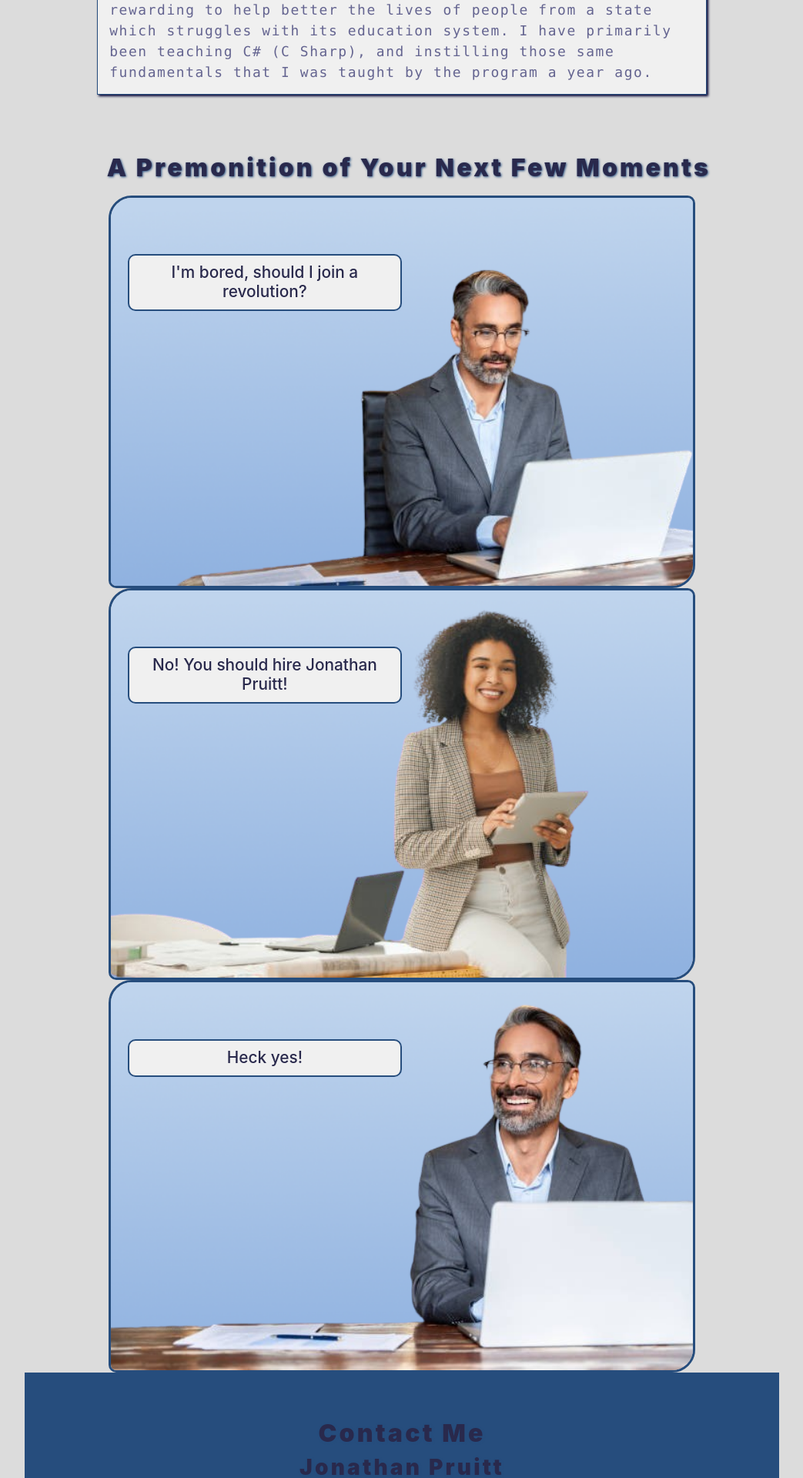
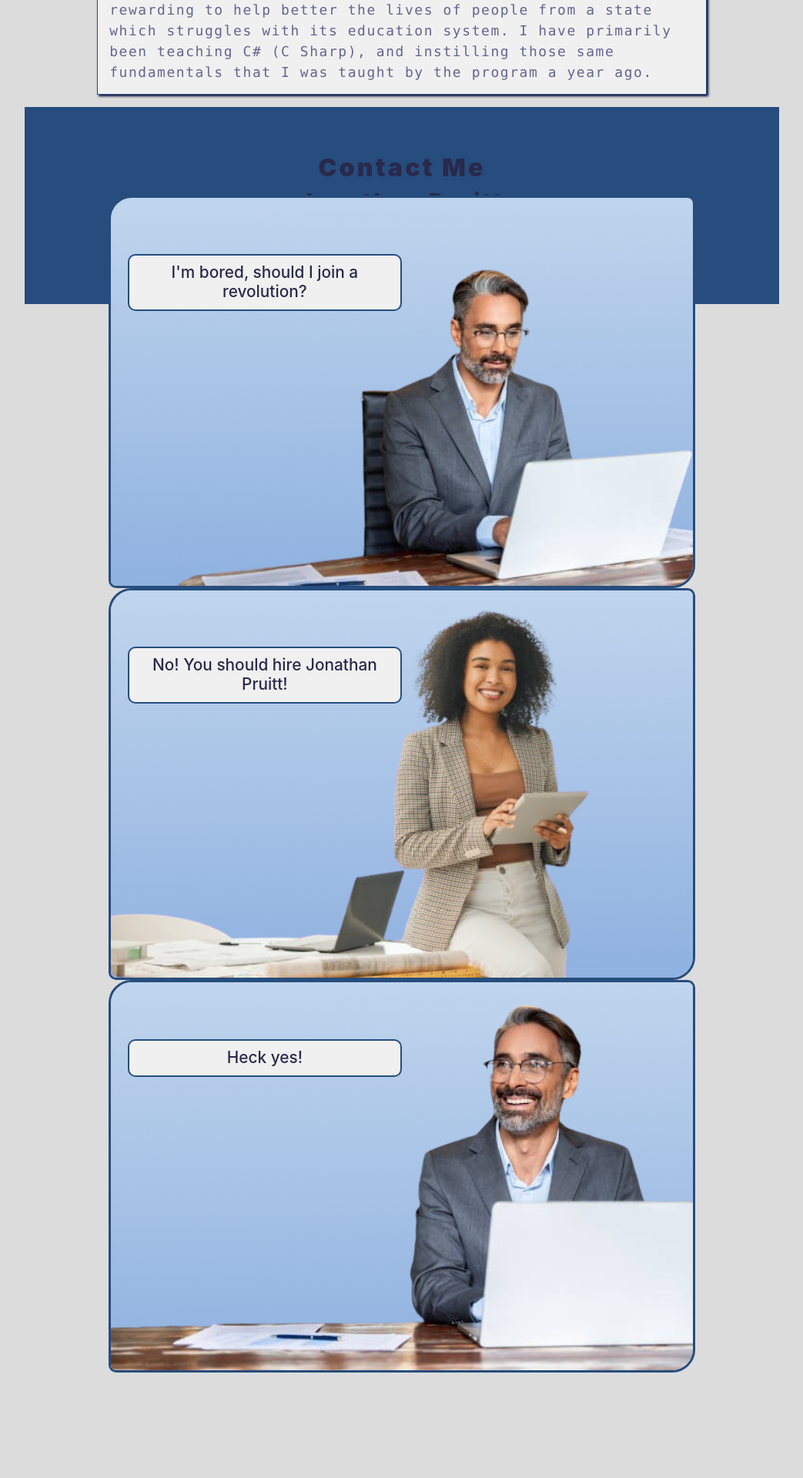
Before and after one commit to Jonathan-Pruitt/jonathanpruitt.github.io, a React (Create React App) app: page / in a window 1280 px wide. Shown: the part 5820-7740 px from the top of the page at 77% size, without its empty margins (118-1161 px from the left). After the commit the page ends 7603 px from the top, so only its background shows below. Built offline with nearby package versions, Linux system fonts and the light colour scheme; no server answers.

Commit message:
Redeploy 2

```diff
--- a/src/App.js
+++ b/src/App.js
@@ -23,9 +23,9 @@ function App() {
                     <Projects />
                     <Knowledge />
                     <Bio />
+                    <Footer />
                     <Bored />
                     {/* <Contact /> */}
-                    <Footer />
                 </div>
             </div>
         </div>
```
Also changed, not shown: 7 other files (tests, documents, lock files or other folders).
